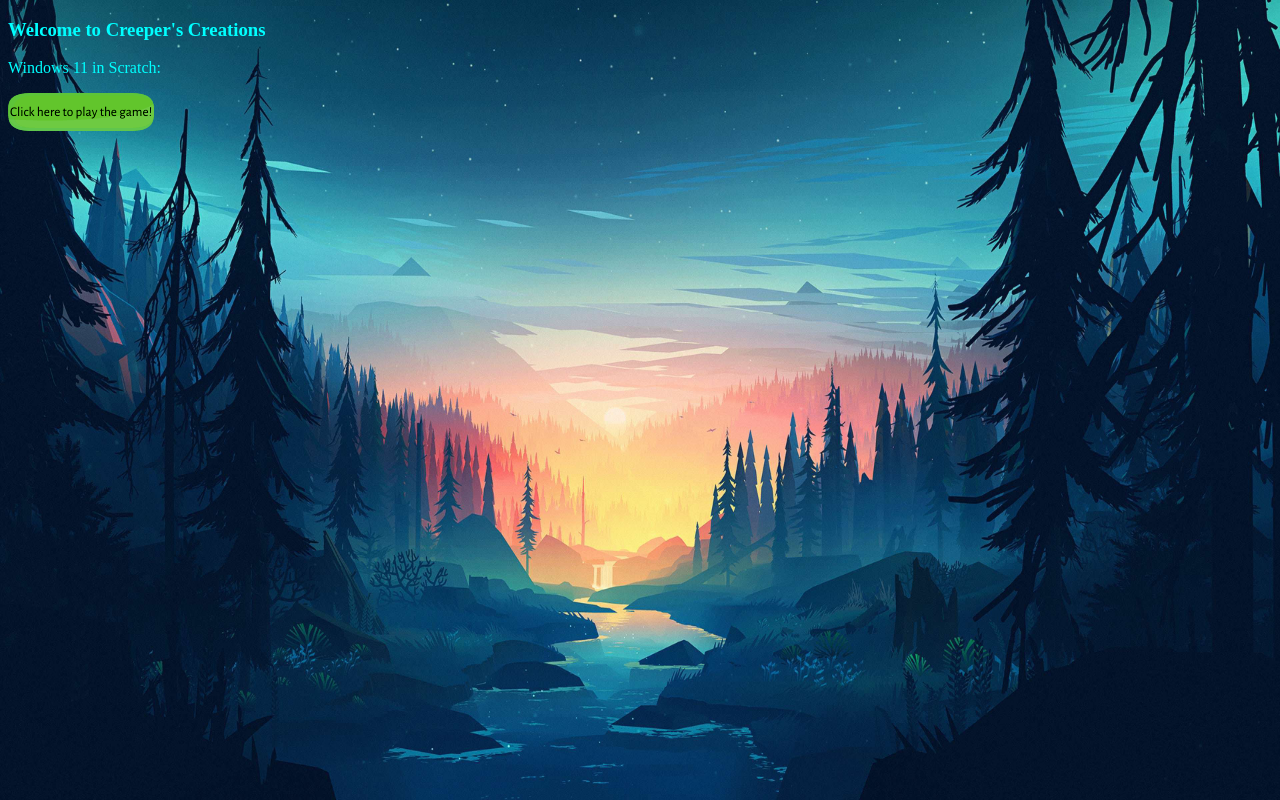
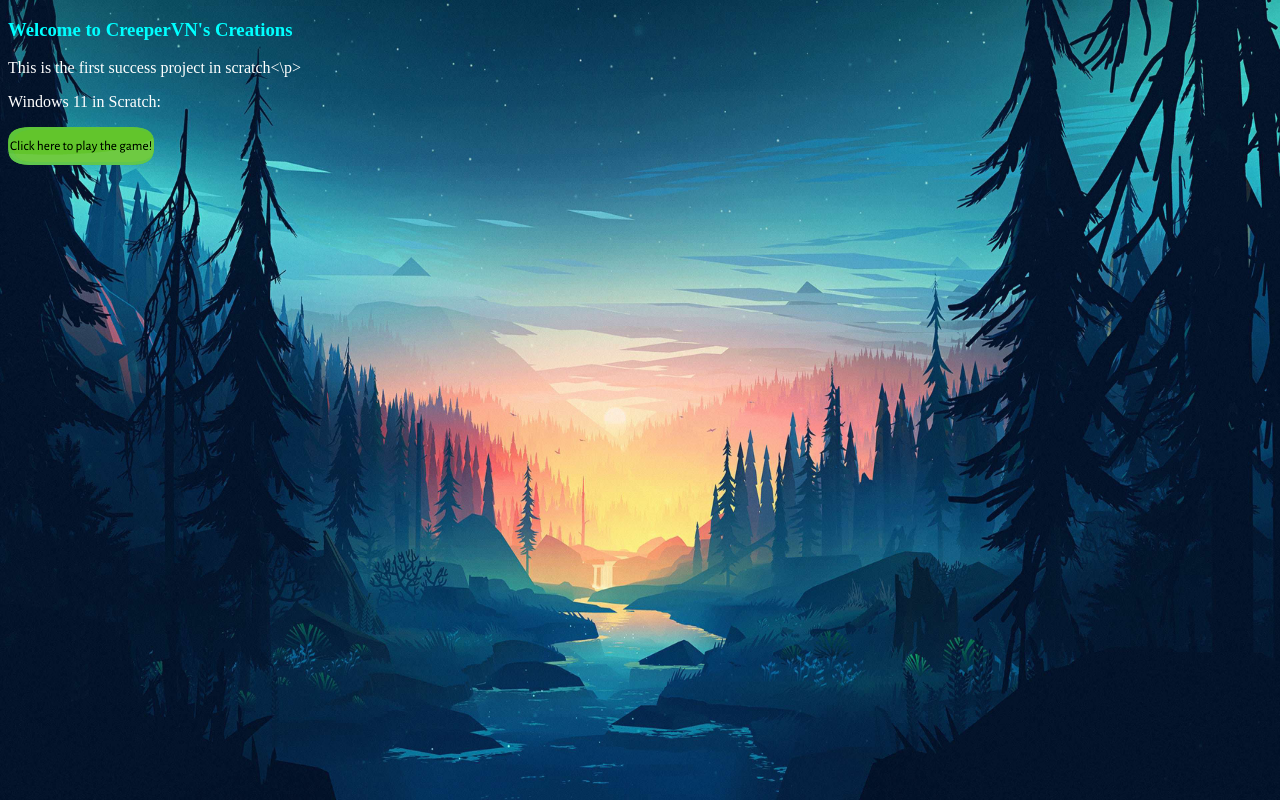
Before and after one commit to CreeperVN2484/CreeperVN2484.github.io, a plain HTML site: page index.html in a window 1280 px wide. Drawn offline with Linux system fonts and the light colour scheme.

Commit message:
Update index.html

```diff
--- a/index.html
+++ b/index.html
@@ -1,13 +1,14 @@
 <!DOCTYPE html>
 <html>
 <head>
-<title>Creeper's Creations</title>
+<title>CreeperVN's Creations</title>
 </head>
 <body>
 
-<h3 style="color:cyan;">Welcome to Creeper's Creations</h3>
+<h3 style="color:cyan;">Welcome to CreeperVN's Creations</h3>
 
-<p style="color:cyan;">Windows 11 in Scratch:</p>
+ <p style="color:White;">This is the first success project in scratch<\p>
+<p style="color:White;">Windows 11 in Scratch:</p>
 <a href="https://scratch.mit.edu/projects/630025578/fullscreen/" target="_blank"> <img src="img2.png"> </a>
 
 <style>
```
